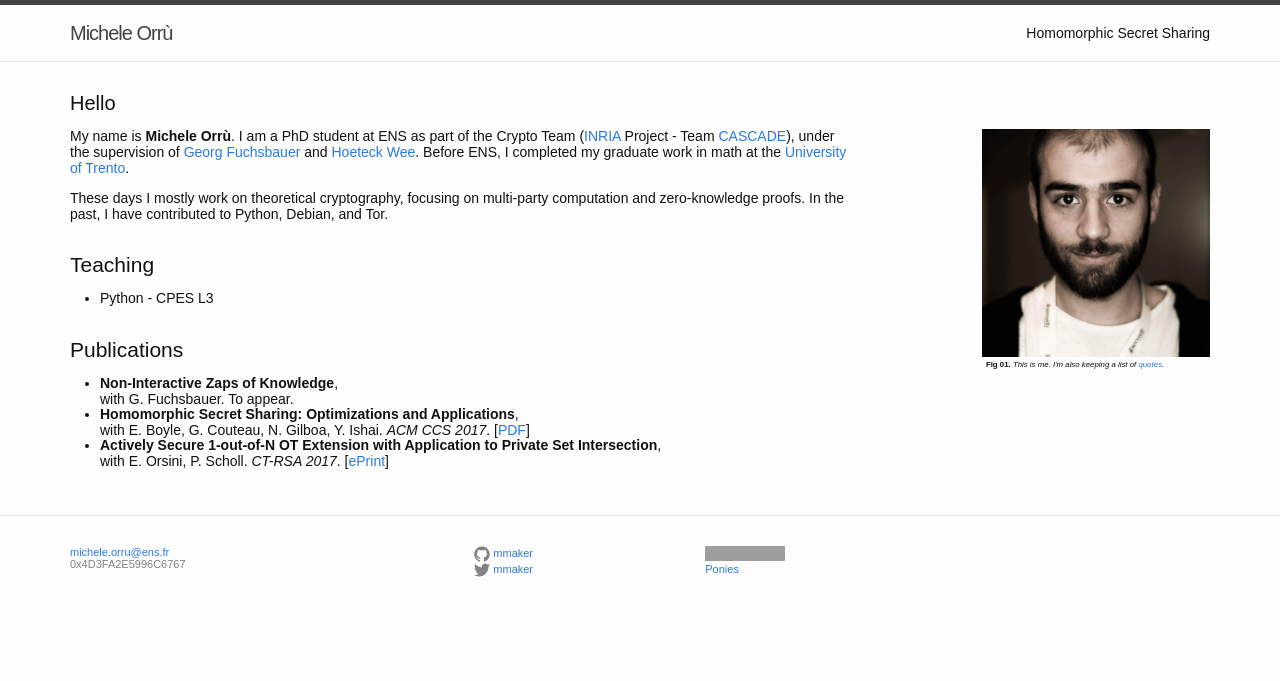
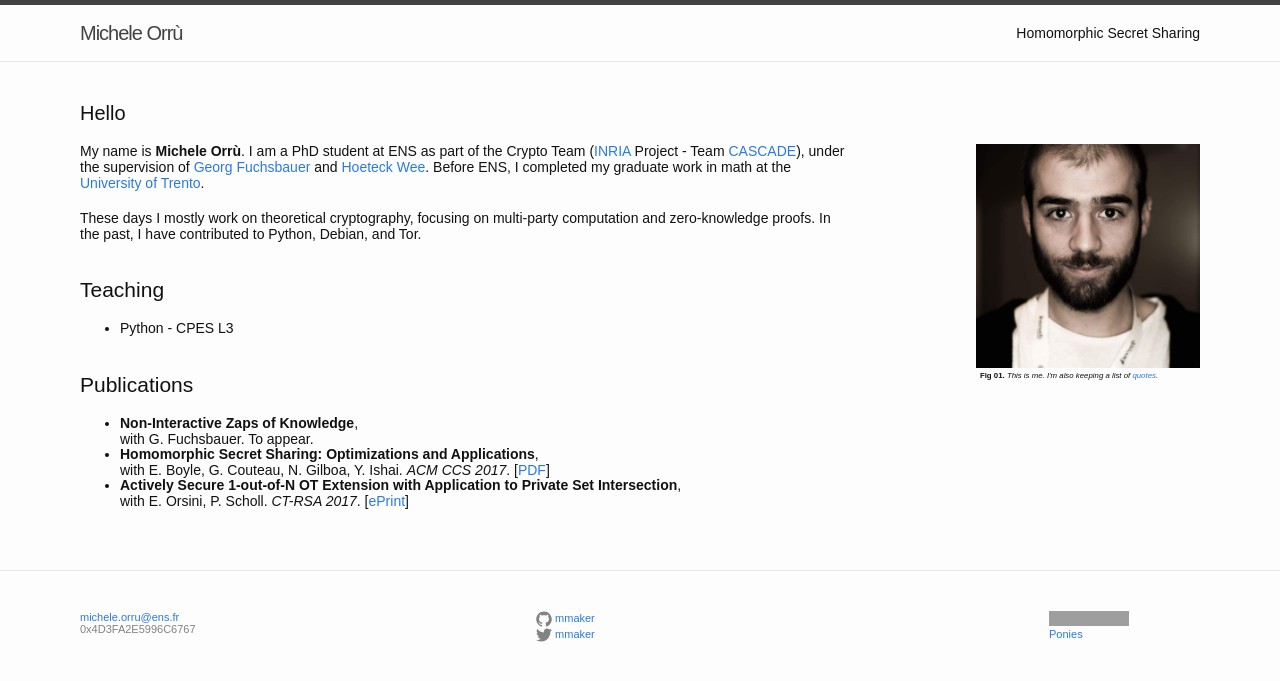
Before and after one commit to mmaker/mmaker.github.io, a Jekyll site: the page built from index.html, in a window 1280 px wide. Shown: the top 681 px of the page. Built offline with Jekyll 4.4.1, drawn with Linux system fonts in a browser that asks for light colours; nearby versions of some CDN libraries; grey boxes are pictures that could not be loaded.

Commit message:
Add css changes.

```diff
--- a/_sass/_base.scss
+++ b/_sass/_base.scss
@@ -133,13 +133,13 @@ blockquote {
  */
 pre,
 code {
-    font-size: 15px;
-    border: 1px solid $grey-color-light;
+    font-size: $base-font-size;
+    border: .7px solid $grey-color-light;
     border-radius: 3px;
 }
 
 code {
-    padding: 1px 5px;
+    padding: .6px .7px;
 }
 
 pre {
--- a/_sass/_layout.scss
+++ b/_sass/_layout.scss
@@ -127,18 +127,18 @@
 }
 
 .footer-col-1 {
-    width: -webkit-calc(35% - (#{$spacing-unit} / 2));
-    width:         calc(35% - (#{$spacing-unit} / 2));
+    width: -webkit-calc(40% - (#{$spacing-unit} / 2));
+    width:         calc(40% - (#{$spacing-unit} / 2));
 }
 
 .footer-col-2 {
-    width: -webkit-calc(20% - (#{$spacing-unit} / 2));
-    width:         calc(20% - (#{$spacing-unit} / 2));
+    width: -webkit-calc(45% - (#{$spacing-unit} / 2));
+    width:         calc(45% - (#{$spacing-unit} / 2));
 }
 
 .footer-col-3 {
-    width: -webkit-calc(45% - (#{$spacing-unit} / 2));
-    width:         calc(45% - (#{$spacing-unit} / 2));
+    width: -webkit-calc(10% - (#{$spacing-unit} / 2));
+    width:         calc(10% - (#{$spacing-unit} / 2));
 }
 
 @include media-query($on-laptop) {
--- a/css/main.scss
+++ b/css/main.scss
@@ -12,7 +12,7 @@ $base-font-weight: 400;
 $small-font-size:  $base-font-size * 0.56;
 $base-line-height: 1.115;
 
-$spacing-unit:     30px;
+$spacing-unit:     40px;
 
 $text-color:       #111;
 $background-color: #fdfdfd;
```
